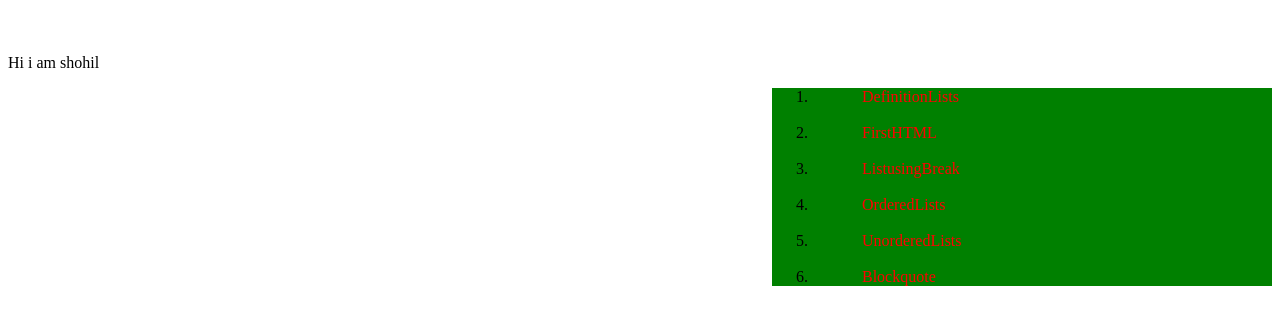
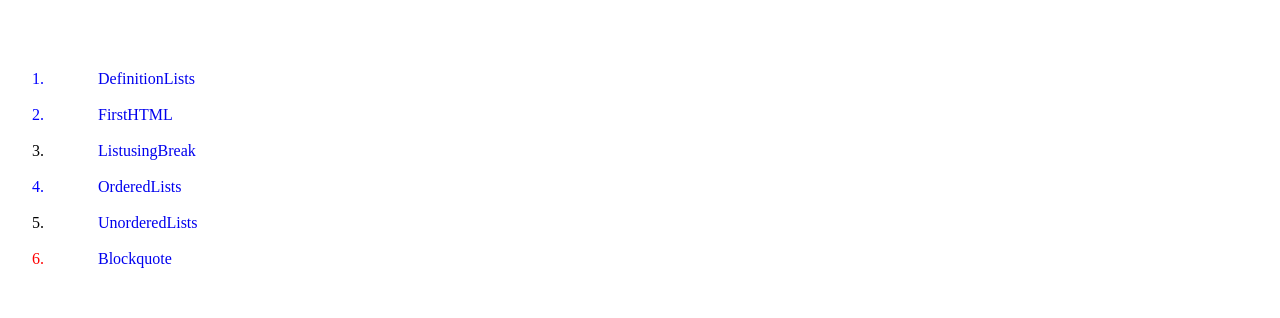
Before and after one commit to shohil06/HTML, a plain HTML site: page Index.html in a window 1280 px wide. Shown: the part 48-366 px from the top of the page. Drawn offline with Linux system fonts and the light colour scheme.

Commit message:
Changes to Styles,Id and classes

```diff
--- a/CSS/Style_1_LinkEdit.css
+++ b/CSS/Style_1_LinkEdit.css
@@ -1,6 +1,6 @@
 a
   {
-      color: red; text-decoration: none;
+     text-decoration: none;
       margin-left: 50px;
   }
 
@@ -11,7 +11,7 @@ h1
 
   }
   div{
-    margin-left: auto;
-    background-color: green;
+
+
     width:500px;
   }
--- a/Index.html
+++ b/Index.html
@@ -1,5 +1,18 @@
 <html>
 <head>
+  <meta charset="utf-8" />
+
+  <style>
+  #emphasis{
+    color: red;
+  }
+  .initial{
+    color: blue;
+  }
+  li-nth-child(5){
+    color: grey;
+  }
+  </style>
 <title>
 My Index Page
 </title>
@@ -8,14 +21,13 @@ My Index Page
 <body>
   <h1> My <em>HTML</em> Files </h1>
   <br><br>
-  <shohil>Hi i am shohil
       <div>
           <ol>
-            <li>
+            <li class="initial">
               <a href="DefinitionLists.html"> DefinitionLists </a>
             </li>
             <br>
-            <li>
+            <li class="initial">
               <a href="FirstHTML.html"> FirstHTML </a>
             </li>
             <br>
@@ -23,7 +35,7 @@ My Index Page
               <a href="ListusingBreak.html"> ListusingBreak </a>
             </li>
             <br>
-            <li>
+            <li class="initial">
               <a href="OrderedLists.html"> OrderedLists </a>
             </li>
             <br>
@@ -31,7 +43,7 @@ My Index Page
               <a href="UnorderedLists.html"> UnorderedLists </a>
             </li>
             <br>
-            <li>
+            <li id="emphasis">
               <a href="Blockquote.html" target=""> Blockquote </a>
             </li>
           </ol>
```
